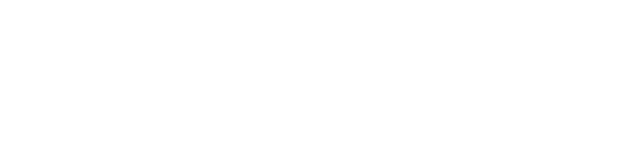
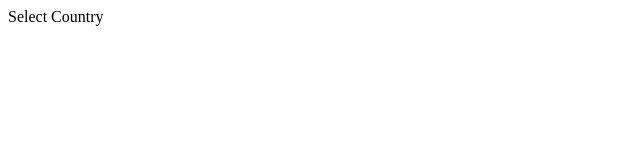
Before and after one commit to dhruvjivani18/getvisitorscountry, a plain HTML site: page index.html in a window 1280 px wide. Shown: the whole page, without its empty margins (0-640 px from the left). Drawn offline with Linux system fonts and the light colour scheme.

Commit message:
Update index.html

```diff
--- a/index.html
+++ b/index.html
@@ -17,6 +17,7 @@
   </script>
 </head>
 <body>
+  <span>Select Country</span>
 <div id="countrycode-container"></div>
 </body>
 </html>
```
